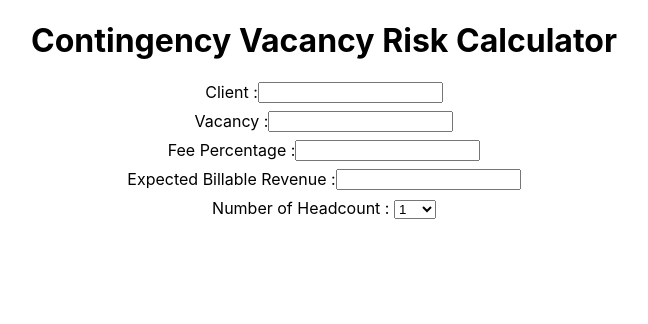
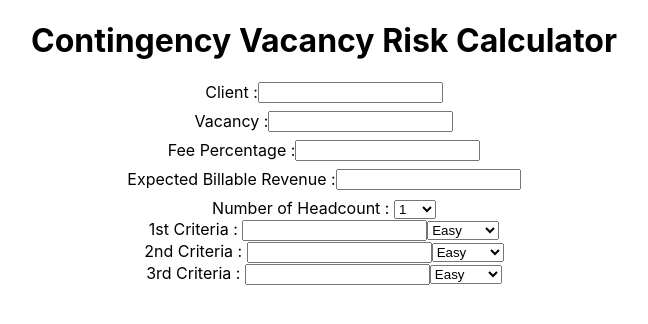
Before and after one commit to jpblicer/VacancyRiskCalculator, a React (Create React App) app: page / in a window 1280 px wide. Shown: the top 324 px of the page, without its empty margins (316-964 px from the left). Built offline with nearby package versions, Linux system fonts and the light colour scheme.

Commit message:
Create ThreeCriteria and DifficultyAssessment components

```diff
--- a/src/App.js
+++ b/src/App.js
@@ -2,7 +2,7 @@ import './App.css';
 import Title from './components/VacacancyTitle'
 import CalculateFee from './components/ExpectedFee'
 import Headcount from './components/Headcount'
-
+import ThreeCriteria from './components/threeCriteria/ThreeCriteria'
 
 function App() {
   return (
@@ -11,6 +11,7 @@ function App() {
       <Title />
       <CalculateFee />
       <Headcount />
+      <ThreeCriteria />
     </div>
   );
 }
--- /dev/null
+++ b/src/components/threeCriteria/DifficultyAssessment.js
@@ -0,0 +1,17 @@
+import React from "react";
+
+
+function DifficultyAssessment( {DifficultyAssessment} ){
+    return(
+        <>
+                <select id="difficulty-select">
+                    <option value="3">Easy</option>
+                    <option value="2">Average</option>
+                    <option value="1">Difficult</option>
+                </select>
+        </>
+    );
+}
+
+
+export default DifficultyAssessment;
--- /dev/null
+++ b/src/components/threeCriteria/ThreeCriteria.js
@@ -0,0 +1,27 @@
+import React from "react";
+import DifficultyAssessment from "./DifficultyAssessment";
+
+function ThreeCriteria(  ){
+    return(
+        <>
+            <div className="threeCriteria">
+                <label htmlFor="firstCriteria">1st Criteria : </label>
+                <input className="firstCriteria" type="text"></input>
+                <DifficultyAssessment />
+            </div>
+            <div className="threeCriteria">
+                <label htmlFor="secondCriteria">2nd Criteria : </label>
+                <input className="secondCriteria" type="text"></input>
+                <DifficultyAssessment />
+            </div>
+            <div className="threeCriteria">
+                <label htmlFor="thirdCriteria">3rd Criteria : </label>
+                <input className="thirdCriteria" type="text"></input>
+                <DifficultyAssessment />
+            </div>
+        </>
+    );
+}
+
+
+export default ThreeCriteria;
```
